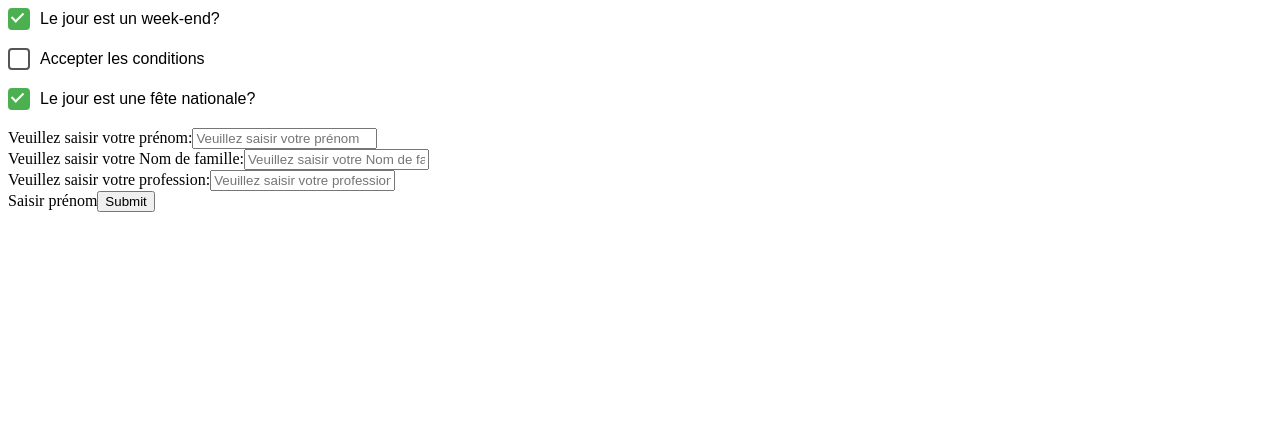
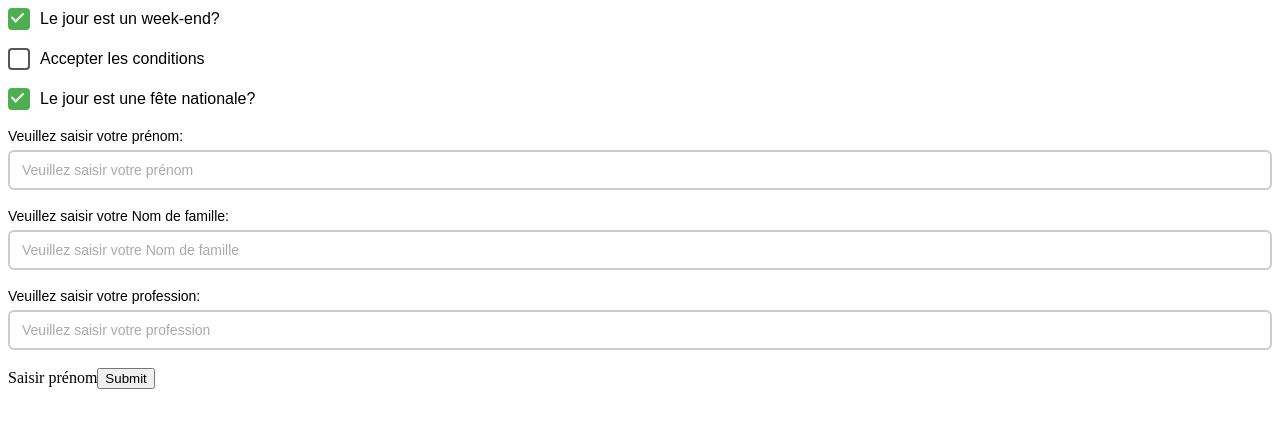
Before and after one commit to Malek-Ben-Anes/digital-means-school, a React (Vite) app: page / in a window 1280 px wide. Shown: the top 428 px of the page. Built offline with nearby package versions, Linux system fonts and the light colour scheme.

Commit message:
create reusable InputText component

```diff
--- a/src/App.css
+++ b/src/App.css
@@ -48,3 +48,37 @@
 .checkbox-container:hover .checkmark {
   border-color: lightgreen;
 }
+
+.input-container {
+  display: flex;
+  flex-direction: column;
+  gap: 6px;
+  font-family: Arial, sans-serif;
+  font-size: 14px;
+}
+
+/* style de l'input */
+.input-container input {
+  padding: 10px 12px;
+  border: 2px solid #ccc;
+  border-radius: 6px;
+  outline: none;
+  font-size: 14px;
+  transition: all 0.2s ease;
+}
+
+/* effet hover */
+.input-container input:hover {
+  border-color: #888;
+}
+
+/* effet focus */
+.input-container input:focus {
+  border-color: #4caf50;
+  box-shadow: 0 0 4px rgba(76, 175, 80, 0.4);
+}
+
+/* placeholder */
+.input-container input::placeholder {
+  color: #aaa;
+}
--- a/src/App.jsx
+++ b/src/App.jsx
@@ -1,4 +1,5 @@
 import { CheckBox } from "./seance3/CheckBox";
+import { InputText } from "./seance3/InputText";
 
 function App() {
   const isWeekend = true;
@@ -18,31 +19,32 @@ function App() {
       />
 
       <br />
-      <label htmlFor="champPrenom">Veuillez saisir votre prénom:</label>
-      <input
-        id="champPrenom"
-        type="text"
-        name="champlibre"
+
+      <InputText
+        id="idPrenom"
+        name="prenom"
+        text="Veuillez saisir votre prénom:"
         placeholder="Veuillez saisir votre prénom"
       />
 
       <br />
-      <label htmlFor="champPrenom">Veuillez saisir votre Nom de famille:</label>
-      <input
-        id="champPrenom"
-        type="text"
-        name="champlibre"
+
+      <InputText
+        id="idNomDeFamille"
+        name="nomDeFamille"
+        text="Veuillez saisir votre Nom de famille:"
         placeholder="Veuillez saisir votre Nom de famille"
       />
 
       <br />
-      <label htmlFor="champPrenom">Veuillez saisir votre profession:</label>
-      <input
-        id="champPrenom"
-        type="text"
-        name="champlibre"
+
+      <InputText
+        id="idProfession"
+        name="profession"
+        text="Veuillez saisir votre profession:"
         placeholder="Veuillez saisir votre profession"
       />
+
       <br />
       <label>Saisir prénom</label>
       <button type="submit">Submit</button>
--- /dev/null
+++ b/src/seance3/InputText.jsx
@@ -0,0 +1,8 @@
+export function InputText({ id, name, text, placeholder }) {
+  return (
+    <label htmlFor={id} class="input-container">
+      {text}
+      <input id={id} type="text" placeholder={placeholder} name={name} />
+    </label>
+  );
+}
```
